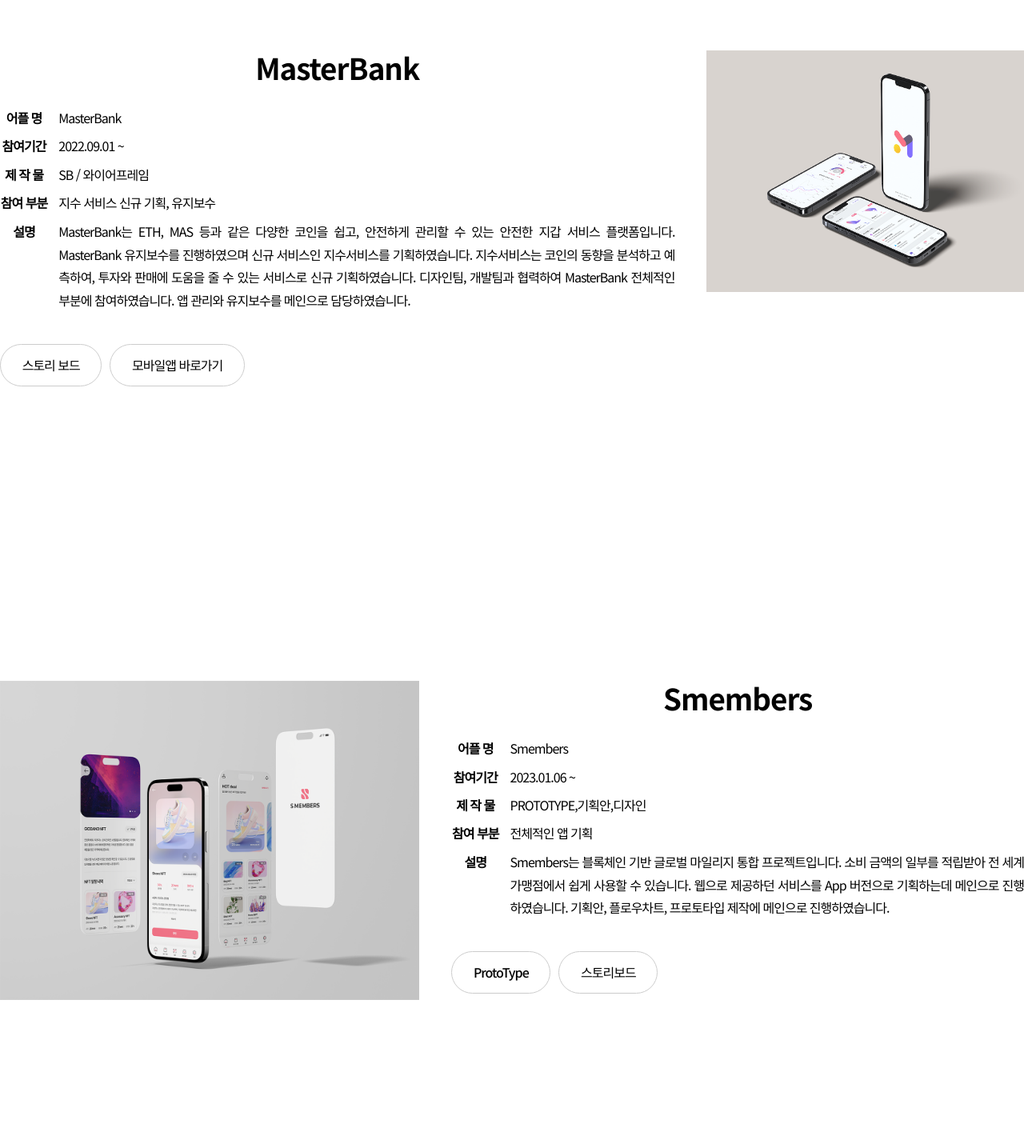
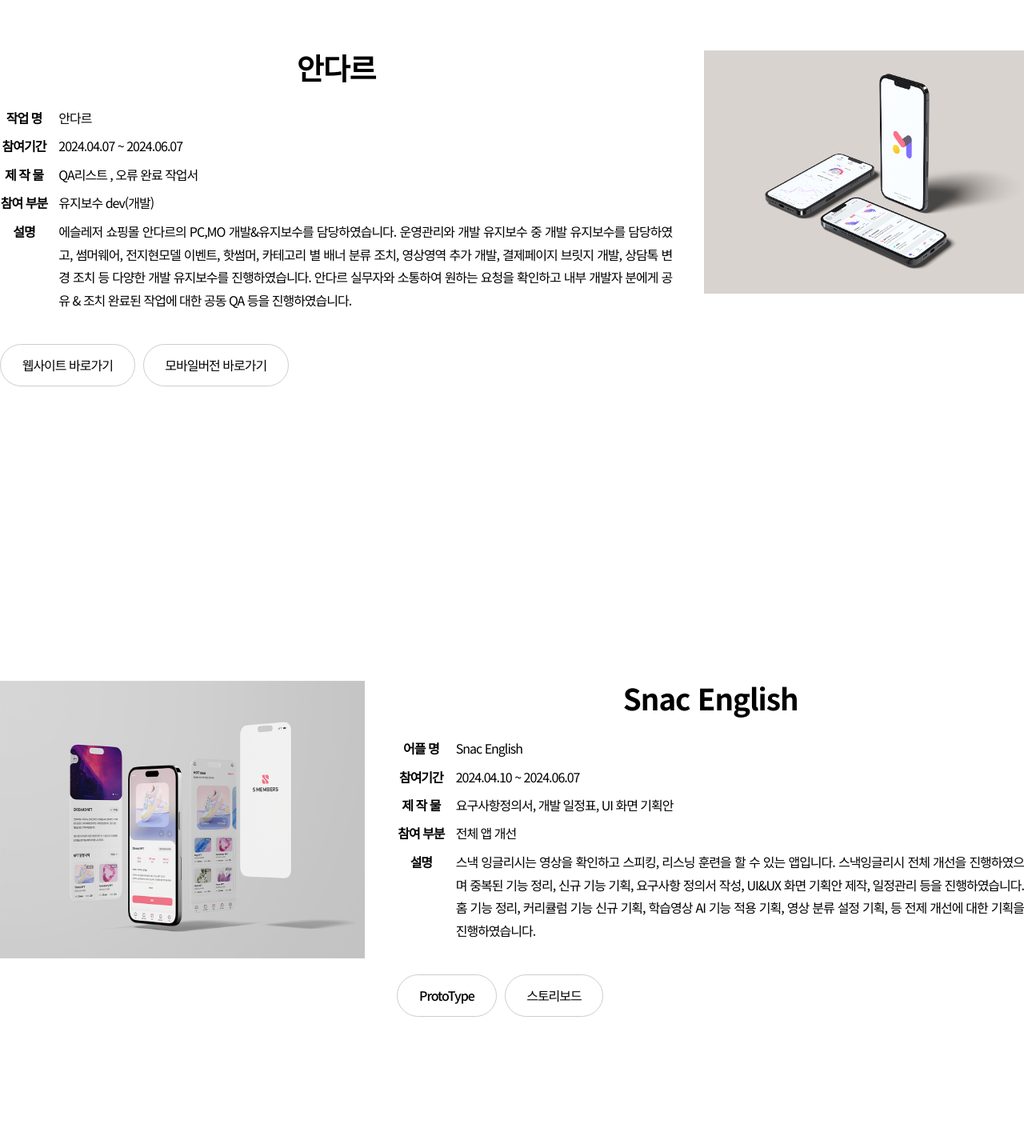
Before and after one commit to baksinyoung/2024, a plain HTML site: page index.html in a window 1280 px wide. Shown: the part 1540-2970 px from the top of the page at 80% size. Drawn offline with nearby package versions, Linux system fonts and the light colour scheme.

Commit message:
Add files via upload

```diff
--- a/index.html
+++ b/index.html
@@ -55,7 +55,7 @@
 			<section>
 				<h3>Experiences</h3>
 				<p>
-					2024.04.07 - 2024.06.07 : 이너뷰 근무 (웹&앱 에이전시 서비스 기획)
+					2024.04.07 - 2024.06.07 : 이너뷰 근무 (웹&앱 에이전시 서비스 기획)<br>
 					2022.08.07 - 2024.03.15 : 엑스위젯 근무 (웹&앱 서비스 기획)<br>
 					2020.09.01 - 2022.03.25 : (주)유인어스 근무 (마케팅, 웹&앱 기획)<br>
 				</p>
@@ -72,6 +72,88 @@
 	<div id="portfolio" class="area">
 		<h2>Portfolio</h2>
 		<section id="leeum">
+			<div>
+				<h3>안다르</h3>
+				<ul>
+					<li>
+						<b>작업 명</b>
+						<span>안다르</span>
+					</li>
+					<li>
+						<b>참여기간</b>
+						<span>2024.04.07 ~ 2024.06.07</span>
+					</li>
+					<li>
+						<b>제 작 물</b>
+						<span> QA리스트 , 오류 완료 작업서  </span>
+					</li>
+					<li>
+						<b>참여 부분</b>
+						<span>유지보수 dev(개발) </span>
+					</li>
+
+					<li>
+						<b>설명</b>
+						<span> 에슬레저 쇼핑몰 안다르의 PC,MO 개발&유지보수를 담당하였습니다. 운영관리와 개발 유지보수 중 개발 유지보수를 담당하였고, 썸머웨어, 전지현모델 이벤트, 핫썸머, 카테고리 별 배너 분류 조치, 영상영역 추가 개발, 결제페이지 브릿지 개발, 상담톡 변경 조치 등 다양한
+							개발 유지보수를 진행하였습니다. 안다르 실무자와 소통하여 원하는 요청을 확인하고 내부 개발자 분에게 공유 & 조치 완료된 작업에 대한 공동 QA 등을 진행하였습니다.
+						</span><br>
+					</li>
+				</ul>
+				<nav>
+					<a href="https://andar.co.kr/index.html" target="_blank">웹사이트 바로가기</a>
+					<!--
+					<a href="images/frame.jpg" target="_blank">플로우차트</a>
+					-->
+					<a href="https://m.andar.co.kr/index.html" target="_blank">모바일버전 바로가기</a>
+				<!--
+					<a href="aa.pdf" target="_blank" onclick="window.open(this.href, 'win1', 'top=50, left=200 , width=600, height=900, toolbar=no, scrollbars=no, resizable=yes'); return false;"   onkeypress="this.onclick()">파트너 제안서</a>
+				-->
+				</nav>
+			</div>
+			<div>
+				<img src="images/master.png" alt="안다르 ">
+			</div>
+		</section>
+
+
+		<section id="burts">
+			<div>
+				<img src="images/smembers.png" alt="스낵">
+			</div>
+			<div>
+				<h3>Snac English</h3>
+				<ul>
+					<li>
+						<b>어플 명</b>
+						<span>Snac English</span>
+					</li>
+					<li>
+						<b>참여기간</b>
+						<span>2024.04.10 ~ 2024.06.07</span>
+					</li>
+					<li>
+						<b>제 작 물</b>
+						<span>요구사항정의서, 개발 일정표, UI 화면 기획안</span>
+					</li>
+					<li>
+						<b>참여 부분</b>
+						<span>전체 앱 개선</span>
+					</li>
+					<li>
+						<b>설명</b>
+						<span> 스낵 잉글리시는 영상을 확인하고 스피킹, 리스닝 훈련을 할 수 있는 앱입니다. 스낵잉글리시 전체 개선을 진행하였으며 중복된 기능 정리, 신규 기능 기획, 요구사항 정의서 작성, UI&UX 화면 기획안 제작, 일정관리 등을 진행하였습니다.
+							홈 기능 정리, 커리큘럼 기능 신규 기획, 학습영상 AI 기능 적용 기획, 영상 분류 설정 기획, 등 전제 개선에 대한 기획을 진행하였습니다.  </span>
+					</li>
+				</ul>
+				<nav>
+					<a href="https://www.figma.com/proto/Uy6iWGlb81XHIiugzXkNtm/smembers?type=design&node-id=167-7218&t=Fb5WGXqCwdjoARdz-0&scaling=contain&page-id=400%3A6633" target="_blank">ProtoType</a>
+					<a href="https://www.figma.com/file/Uy6iWGlb81XHIiugzXkNtm/smembers?type=design&node-id=594-22178&mode=design&t=FEyuDhGes3vG5xGI-0" target="_blank">스토리보드 </a>
+					<!--<a href="images/wire.jpg">xxxxxxxxx</a>
+					<a href="hs.pdf">xxxxx</a>-->
+				</nav>
+			</div>
+		</section>
+		<section id="burts2">
 			<div>
 				<h3>MasterBank</h3>
 				<ul>
@@ -114,7 +196,7 @@
 		</section>
 
 
-		<section id="burts">
+		<section id="tae">
 			<div>
 				<img src="images/smembers.png" alt="smembers">
 			</div>
@@ -153,8 +235,7 @@
 
 
 
-
-		<section id="burts2">
+		<section id="asas">
 			<div>
 				<img src="images/IBTC.png" alt="metamine">
 			</div>
@@ -192,7 +273,7 @@
 
 
 
-		<section id="tae">
+		<section id="burts3">
 			<div>
 				<h3>NCOP</h3>
 				<ul>
@@ -230,7 +311,7 @@
 			</div>
 		</section>
 
-		<section id="asas">
+		<section id="ship">
 			<div>
 				<h3>Shipna</h3>
 				<ul>
@@ -269,7 +350,7 @@
 		</section>
 
 
-		<section id="burts3">
+		<section id="togather">
 			<div>
 				<img src="images/portfolio.jpg" alt="포트폴리오">
 			</div>
```
